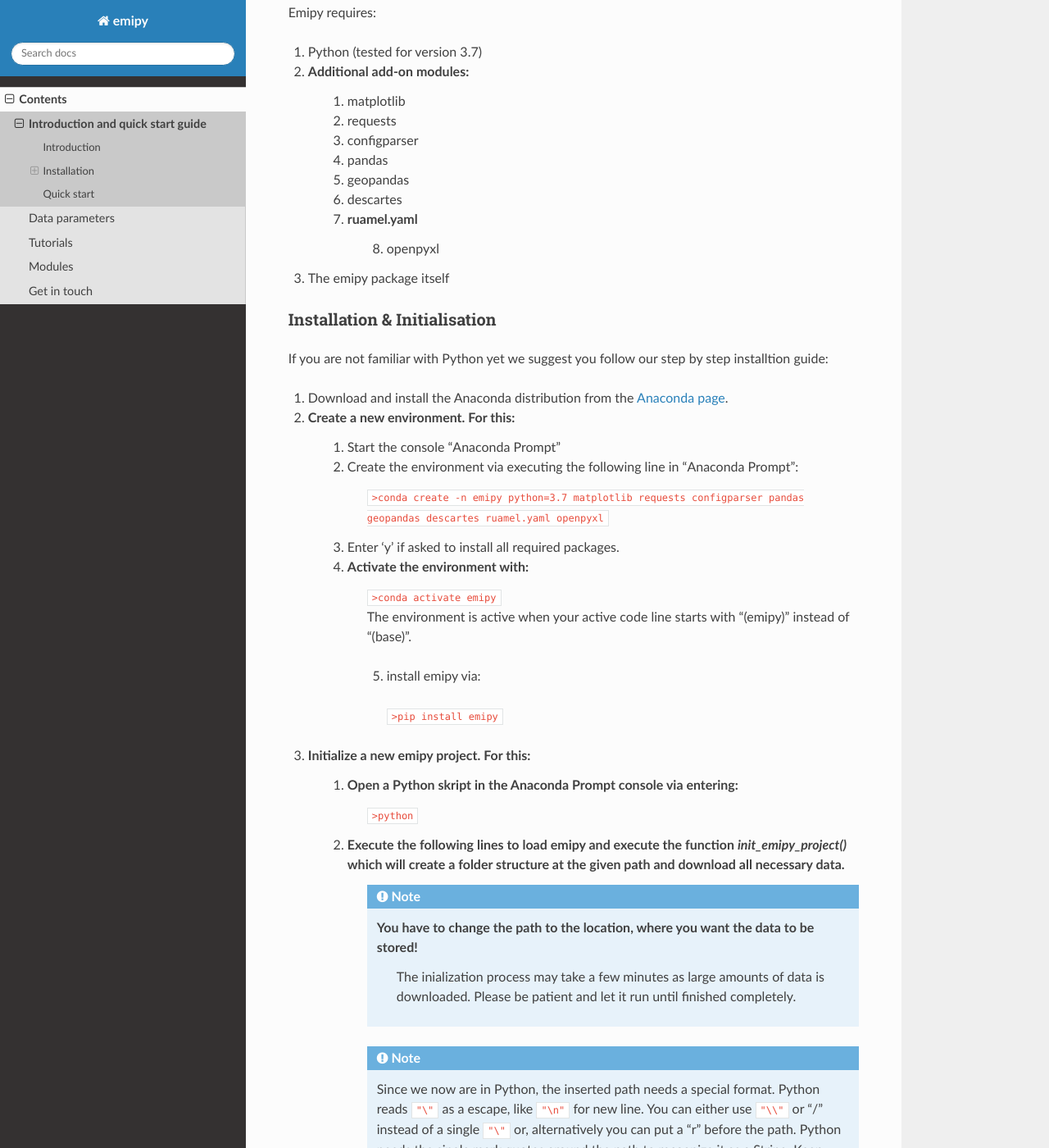
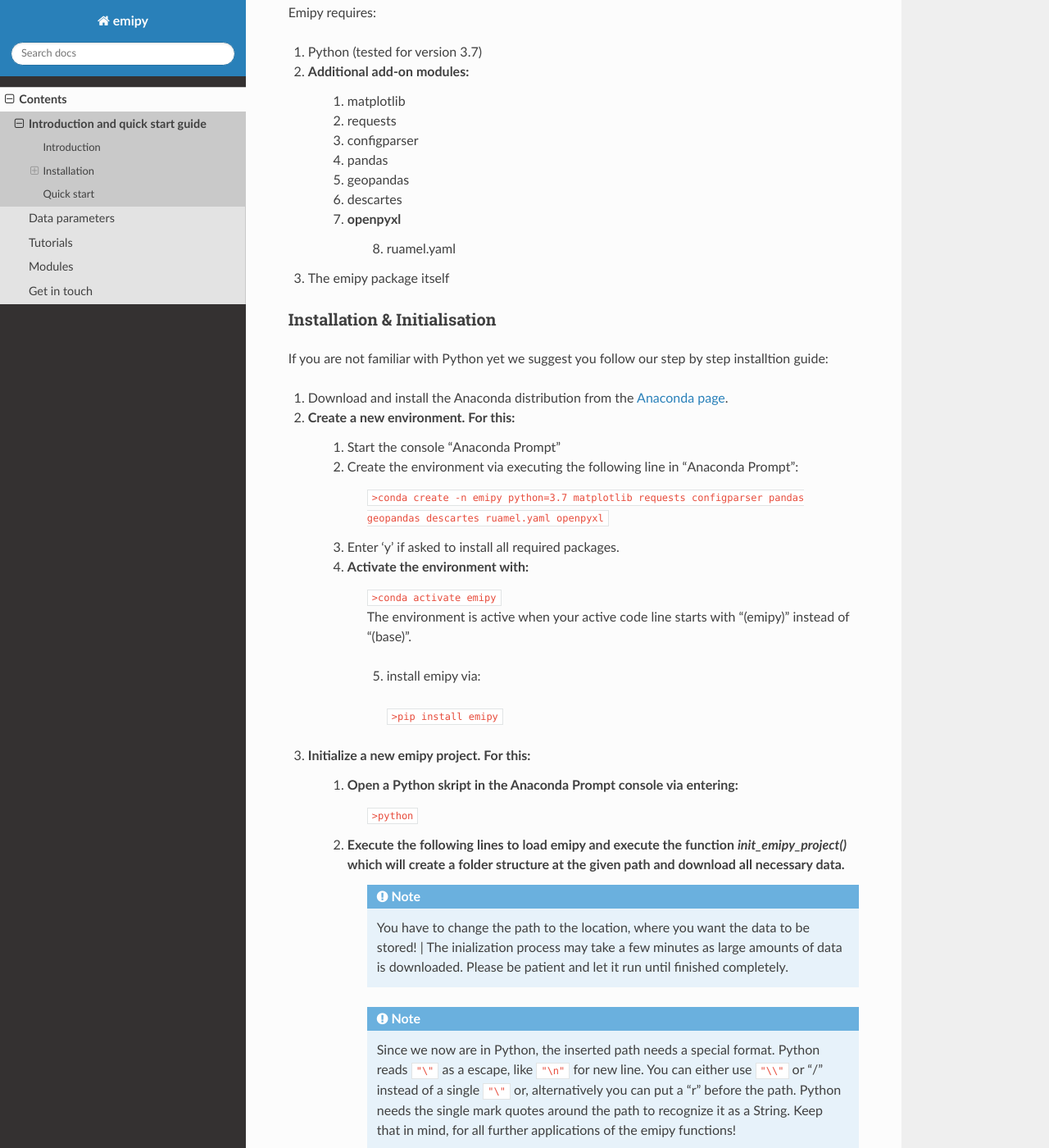
Before and after one commit to ElsevierSoftwareX/SOFTX-D-21-00134, a Sphinx documentation site: the page built from docs/source/introduction.rst, in a window 1280 px wide and 1400 px high, scrolled down 438 px. Shown: the whole window at 82% size. Built offline with Sphinx 7.4.7 and the Read the Docs theme 2.0.0, drawn with Linux system fonts in a browser that asks for light colours.

Commit message:
update documentation

```diff
--- a/docs/source/introduction.rst
+++ b/docs/source/introduction.rst
@@ -24,8 +24,8 @@
     4. pandas
     5. geopandas
     6. descartes
-    7. ruamel.yaml
-	8. openpyxl
+    7. openpyxl
+	8. ruamel.yaml
 
 3. The emipy package itself
 
@@ -51,9 +51,8 @@
         ``>python``
     2. Execute the following lines to load emipy and execute the function `init_emipy_project()` which will create a folder structure at the given path and download all necessary data.
         .. note::
-
-	        You have to change the path to the location, where you want the data to be stored!
-		    The inialization process may take a few minutes as large amounts of data is downloaded. Please be patient and let it run until finished completely.
+	        | You have to change the path to the location, where you want the data to be stored!
+		    | The inialization process may take a few minutes as large amounts of data is downloaded. Please be patient and let it run until finished completely.
 
 	.. note::
 	    Since we now are in Python, the inserted path needs a special format. Python reads ``"\"`` as a escape, like ``"\n"`` for new line. You can either use ``"\\"`` or "/" instead of a single ``"\"`` or, alternatively you can put a "r" before the path.
```
